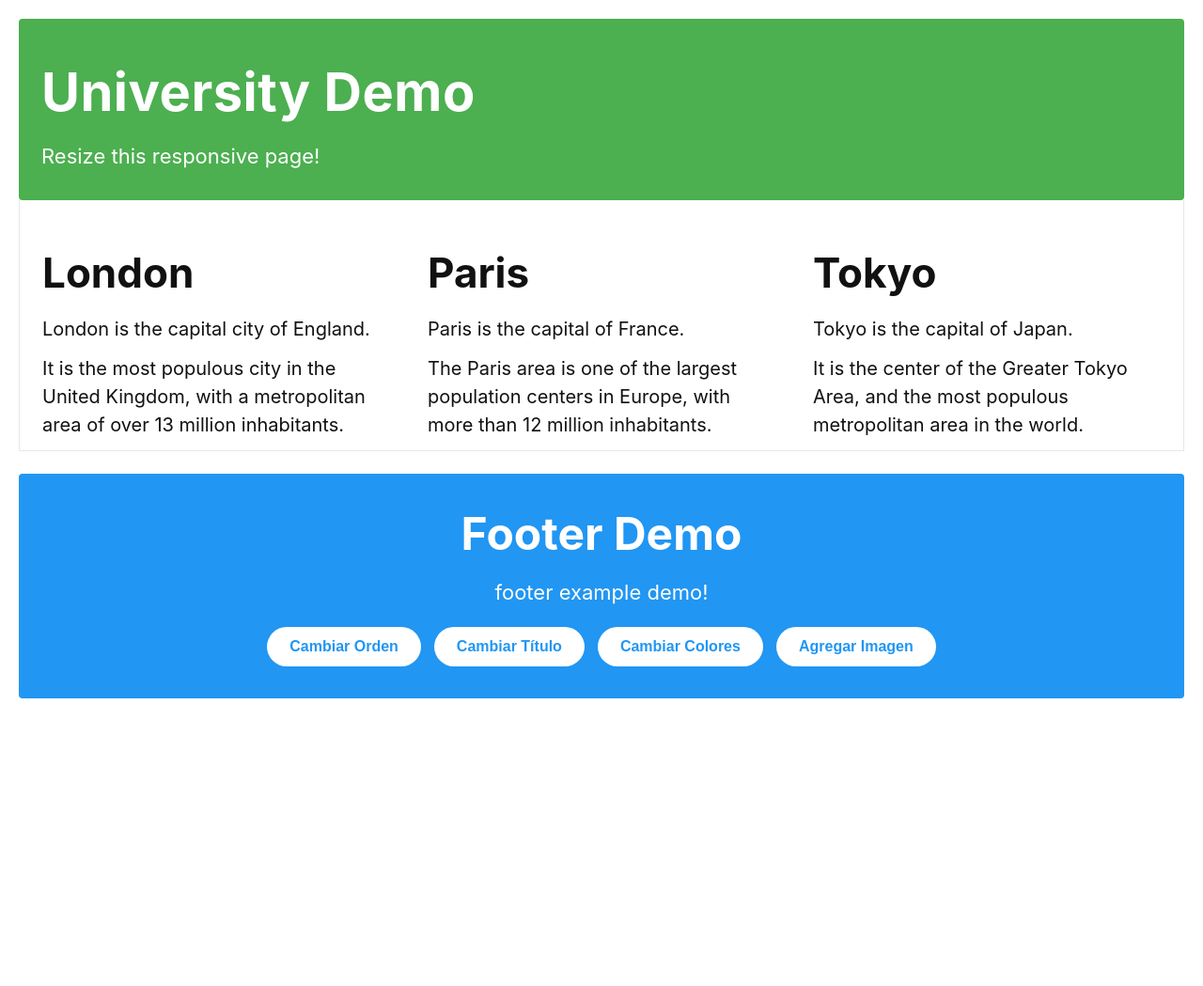
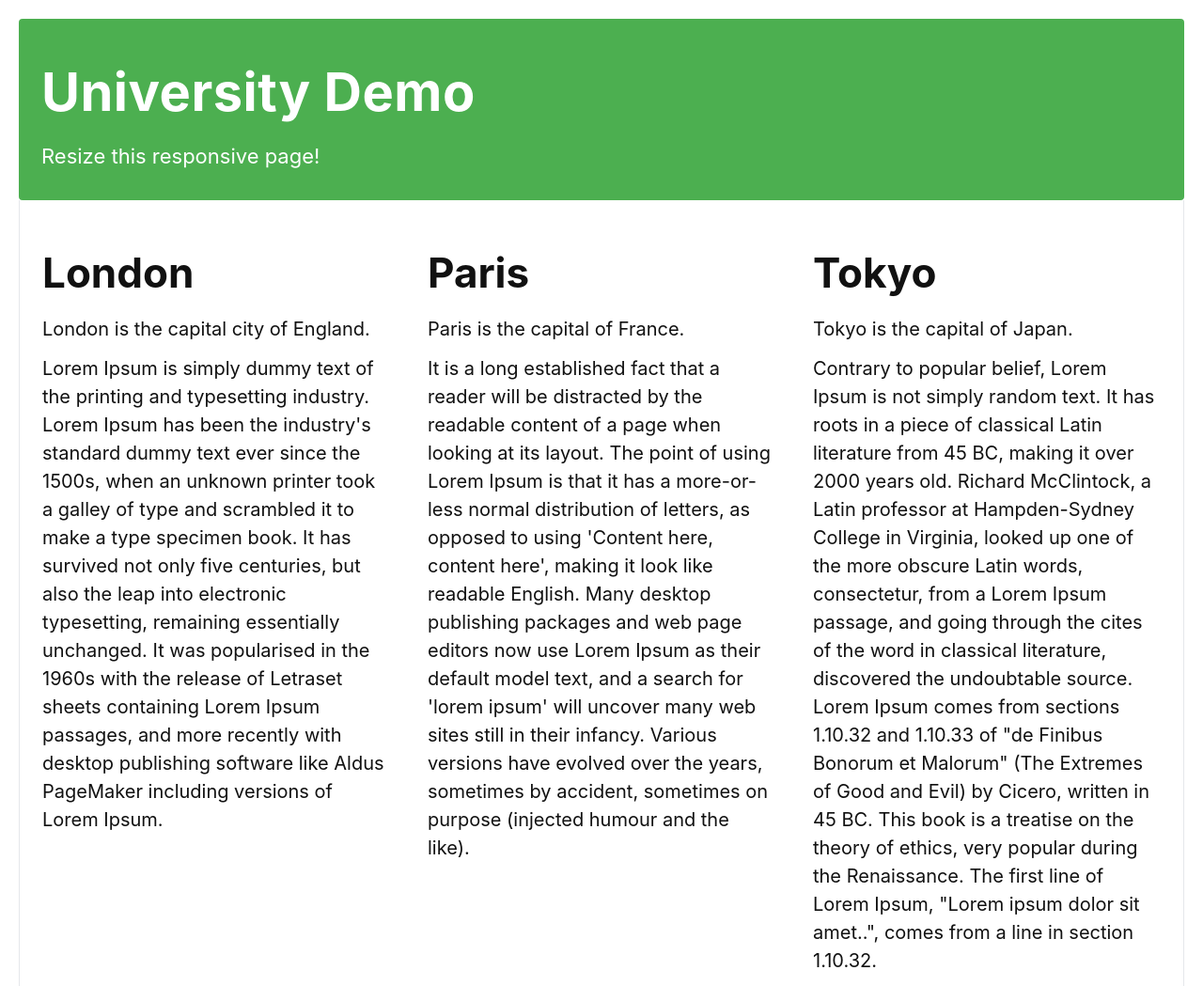
Before and after one commit to leguzman14/PW_SEC01_C2_2025_-00003924-, a plain HTML site: page index.html in a window 1280 px wide. Shown: the top 1049 px of the page at 94% size. Before the commit the page ends 800 px from the top, so only its background shows below. Drawn offline with Linux system fonts and the light colour scheme.

Commit message:
Nuevos p con ipsum

```diff
--- a/index.html
+++ b/index.html
@@ -17,19 +17,35 @@
       <section class="carta">
         <h2>London</h2>
         <p>London is the capital city of England.</p>
-        <p>It is the most populous city in the United Kingdom, with a metropolitan area of over 13 million inhabitants.</p>
+        <p>Lorem Ipsum is simply dummy text of the printing and typesetting industry. Lorem Ipsum has been the industry's
+          standard dummy text ever since the 1500s, when an unknown printer took a galley of type and scrambled it to make a
+          type specimen book. It has survived not only five centuries, but also the leap into electronic typesetting, remaining
+          essentially unchanged. It was popularised in the 1960s with the release of Letraset sheets containing Lorem Ipsum
+          passages, and more recently with desktop publishing software like Aldus PageMaker including versions of Lorem Ipsum.
+        </p>
       </section>
 
       <section class="carta">
         <h2>Paris</h2>
         <p>Paris is the capital of France.</p>
-        <p>The Paris area is one of the largest population centers in Europe, with more than 12 million inhabitants.</p>
+        <p>It is a long established fact that a reader will be distracted by the readable content of a page when looking at its
+          layout. The point of using Lorem Ipsum is that it has a more-or-less normal distribution of letters, as opposed to
+          using 'Content here, content here', making it look like readable English. Many desktop publishing packages and web
+          page editors now use Lorem Ipsum as their default model text, and a search for 'lorem ipsum' will uncover many web
+          sites still in their infancy. Various versions have evolved over the years, sometimes by accident, sometimes on
+          purpose (injected humour and the like).</p>
       </section>
 
       <section class="carta">
         <h2>Tokyo</h2>
         <p>Tokyo is the capital of Japan.</p>
-        <p>It is the center of the Greater Tokyo Area, and the most populous metropolitan area in the world.</p>
+        <p>Contrary to popular belief, Lorem Ipsum is not simply random text. It has roots in a piece of classical Latin
+          literature from 45 BC, making it over 2000 years old. Richard McClintock, a Latin professor at Hampden-Sydney College
+          in Virginia, looked up one of the more obscure Latin words, consectetur, from a Lorem Ipsum passage, and going through
+          the cites of the word in classical literature, discovered the undoubtable source. Lorem Ipsum comes from sections
+          1.10.32 and 1.10.33 of "de Finibus Bonorum et Malorum" (The Extremes of Good and Evil) by Cicero, written in 45 BC.
+          This book is a treatise on the theory of ethics, very popular during the Renaissance. The first line of Lorem Ipsum,
+          "Lorem ipsum dolor sit amet..", comes from a line in section 1.10.32.</p>
       </section>
     </main>
 
```
